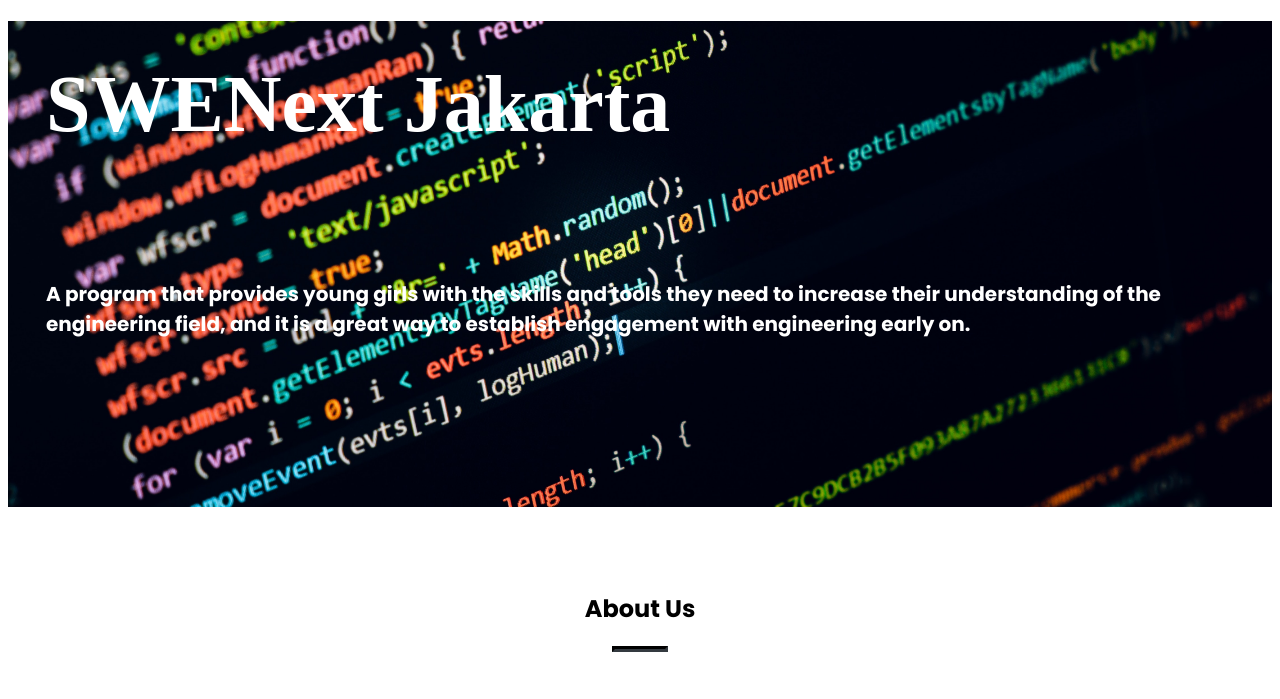
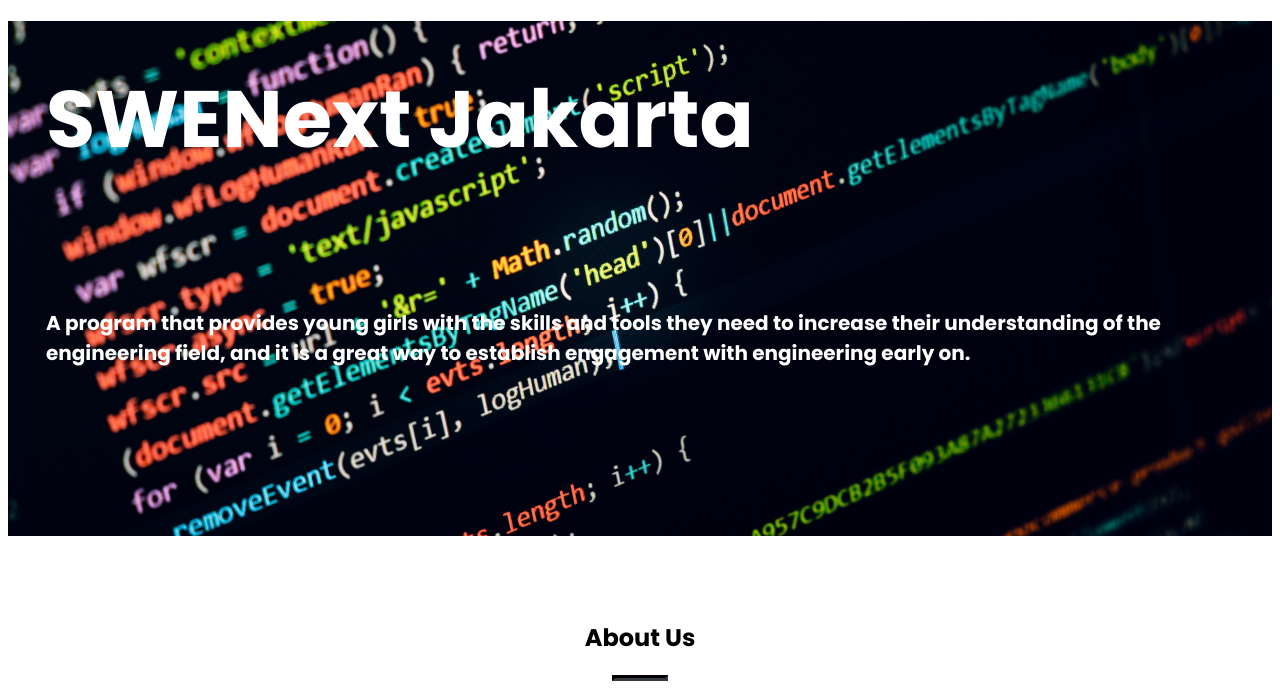
Before and after one commit to swenextjakarta/swenextjakarta.github.io, a plain HTML site: page index.html in a window 1280 px wide. Shown: the part 64-763 px from the top of the page. Drawn offline with Linux system fonts and the light colour scheme.

Commit message:
Update index.html

```diff
--- a/index.html
+++ b/index.html
@@ -25,7 +25,7 @@
 <header class="masthead text-center text-white d-flex" style="background-image:url(img/programming_topics.jpeg);">
     <div class="container my-auto" style="margin-top: -30px !important;">
         <div class="row">
-            <div class="col-lg-10 d-xl-flex mx-auto justify-content-xl-start" style="margin-left: 0px !important;"><h1 class="text-uppercase" id ="this-is" style="font-family: Monument Extended; text-align: left; padding: 3%; font-size: 10vh; color: white;">
+            <div class="col-lg-10 d-xl-flex mx-auto justify-content-xl-start" style="margin-left: 0px !important;"><h1 class="text-uppercase" id ="this-is" style="text-align: left; padding: 3%; font-size: 10vh; color: white;">
 
 <style>@media only screen and (max-width: 700px) {
 #this-is {
```
